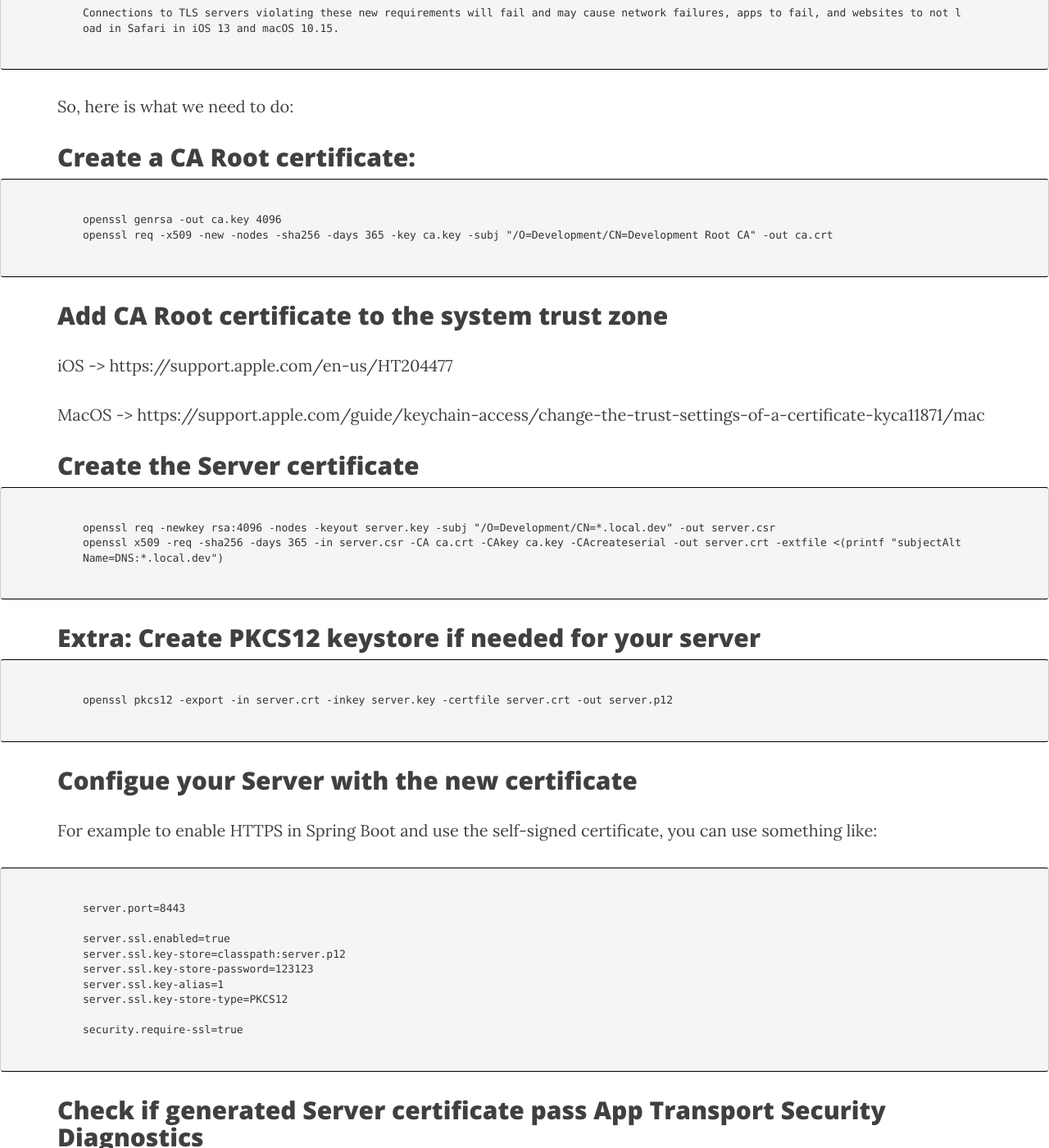
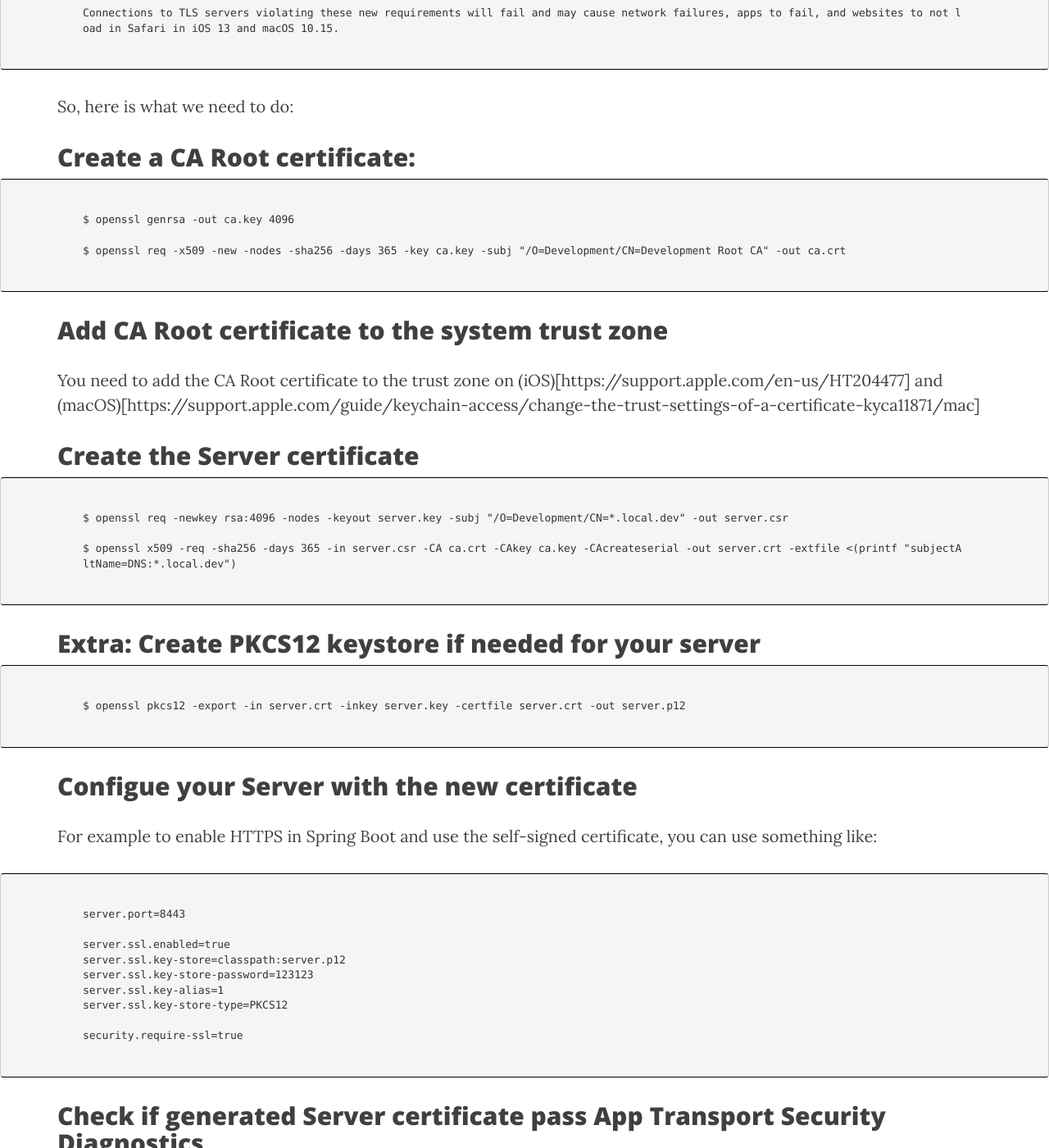
Before and after one commit to yeradis/yeradis.github.io, a Jekyll site: the page built from _posts/2020-11-01-self-signed-certificates-for-ios-and-mac.md, in a window 1280 px wide and 1400 px high, scrolled down 1090 px. Shown: the whole window at 82% size. Built offline with Jekyll 4.4.1, drawn with Linux system fonts in a browser that asks for light colours; nearby versions of some CDN libraries; comment, search, counter and statistics services are not loaded; some of the changed text lies outside the part shown.

Commit message:
Update 2020-11-01-self-signed-certificates-for-ios-and-mac.md
minor update

````diff
--- a/_posts/2020-11-01-self-signed-certificates-for-ios-and-mac.md
+++ b/_posts/2020-11-01-self-signed-certificates-for-ios-and-mac.md
@@ -30,35 +30,36 @@ So, here is what we need to do:
 
 ## Create a CA Root certificate:
 
-```cli
-openssl genrsa -out ca.key 4096
-openssl req -x509 -new -nodes -sha256 -days 365 -key ca.key -subj "/O=Development/CN=Development Root CA" -out ca.crt
+```bash
+$ openssl genrsa -out ca.key 4096
+
+$ openssl req -x509 -new -nodes -sha256 -days 365 -key ca.key -subj "/O=Development/CN=Development Root CA" -out ca.crt
 ```
 
 ## Add CA Root certificate to the system trust zone
 
-iOS -> https://support.apple.com/en-us/HT204477
+You need to add the CA Root certificate to the trust zone on (iOS)[https://support.apple.com/en-us/HT204477] and (macOS)[https://support.apple.com/guide/keychain-access/change-the-trust-settings-of-a-certificate-kyca11871/mac]
 
-MacOS -> https://support.apple.com/guide/keychain-access/change-the-trust-settings-of-a-certificate-kyca11871/mac
 
 ## Create the Server certificate
 
-```
-openssl req -newkey rsa:4096 -nodes -keyout server.key -subj "/O=Development/CN=*.local.dev" -out server.csr
-openssl x509 -req -sha256 -days 365 -in server.csr -CA ca.crt -CAkey ca.key -CAcreateserial -out server.crt -extfile <(printf "subjectAltName=DNS:*.local.dev")
+```bash
+$ openssl req -newkey rsa:4096 -nodes -keyout server.key -subj "/O=Development/CN=*.local.dev" -out server.csr
+
+$ openssl x509 -req -sha256 -days 365 -in server.csr -CA ca.crt -CAkey ca.key -CAcreateserial -out server.crt -extfile <(printf "subjectAltName=DNS:*.local.dev")
 ```
 
 ## Extra: Create PKCS12 keystore if needed for your server
 
-```
-openssl pkcs12 -export -in server.crt -inkey server.key -certfile server.crt -out server.p12
+```bash
+$ openssl pkcs12 -export -in server.crt -inkey server.key -certfile server.crt -out server.p12
 ```
 
 ## Configue your Server with the new certificate
 
 For example to enable HTTPS in Spring Boot and use the self-signed certificate, you can use something like:
 
-```
+```yaml
 server.port=8443
 
 server.ssl.enabled=true
@@ -72,8 +73,8 @@ security.require-ssl=true
 
 ## Check if generated Server certificate pass App Transport Security Diagnostics
 
-```
-nscurl --ats-diagnostics https://subdomain.local.dev
+```bash
+$ nscurl --ats-diagnostics https://subdomain.local.dev
 ```
 
 ## END
````
